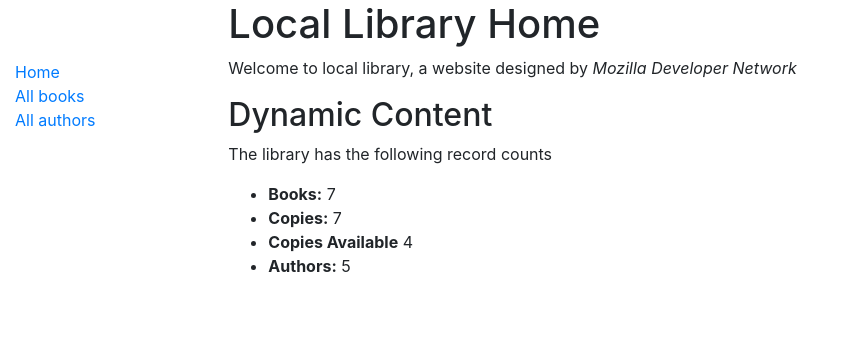
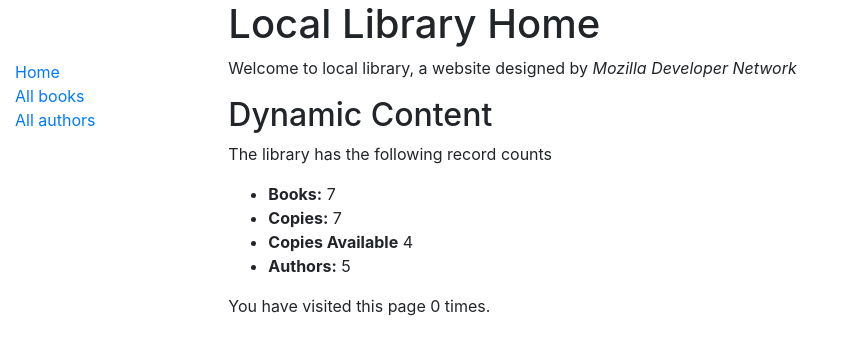
Before and after one commit to morrison26/Django-Mozzilla-Tutorial, a Django app: page /catalog/ in a window 1280 px wide. Shown: the top 355 px of the page, without its empty margins (0-843 px from the left). Run offline with Django 3.2, Linux system fonts and the light colour scheme; data comes from the database, SQL or seed files in the repository; both versions use the stored data as it was after the commit; some libraries are stand-ins or nearby versions.

Commit message:
Added simple session tracking to index page

```diff
--- a/locallibrary/catalog/templates/index.html
+++ b/locallibrary/catalog/templates/index.html
@@ -13,4 +13,6 @@
     <li><strong>Copies Available</strong> {{ num_instances_available }}</li>
     <li><strong>Authors:</strong> {{ num_authors }}</li>
   </ul>
+
+  <p>You have visited this page {{ num_visits }}{% if num_visits == 1 %} time{% else %} times{% endif %}.</p>
 {% endblock %}
--- a/locallibrary/catalog/views.py
+++ b/locallibrary/catalog/views.py
@@ -29,11 +29,15 @@ def index(request):
     #The 'all()' is implied by default
     num_authors = Author.objects.count()
 
+    num_visits = request.session.get('num_visits', 0)
+    request.session['num_visits'] = num_visits + 1
+
     context = {
           'num_books':num_books
         , 'num_instances': num_instances
         , 'num_instances_available': num_instances_available
         , 'num_authors': num_authors
+        , 'num_visits': num_visits
     }
 
     #Render the HTML template index.html with the data in the context variable
```
Also changed, not shown: locallibrary/db.sqlite3.
